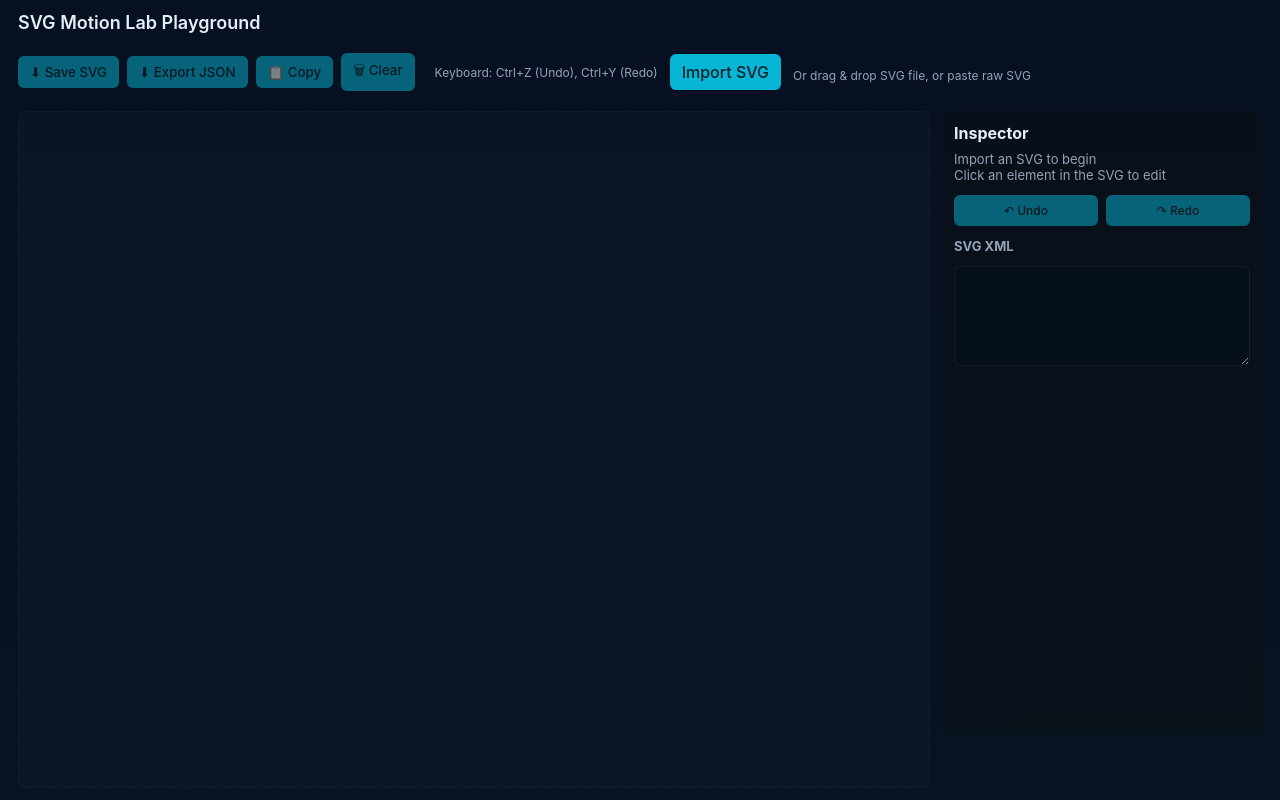
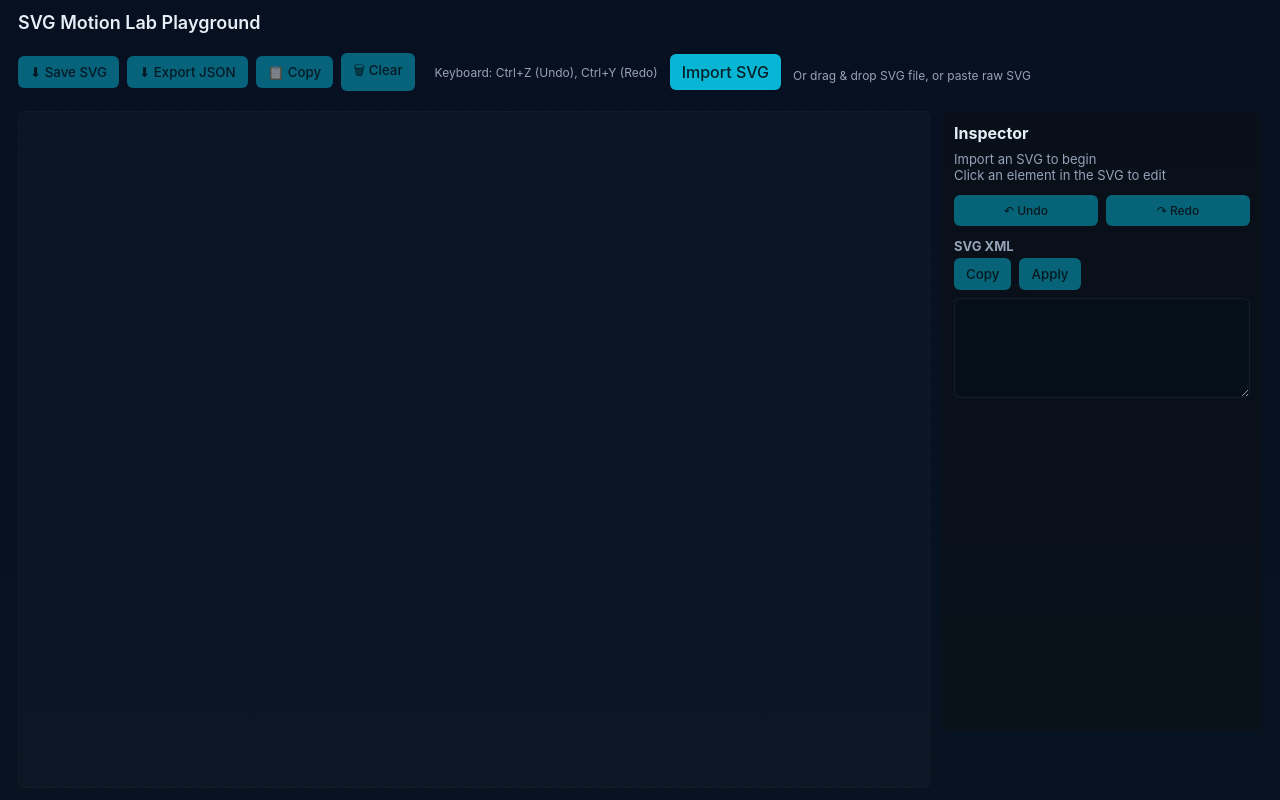
Before and after one commit to universal-bridge-enterprises/SVG-motion-lab-playground, a React (Vite) app: page / in a window 1280 px wide. Built offline with nearby package versions, Linux system fonts and the light colour scheme.

Commit message:
feat: make SVG XML editable, paste/copy/apply in inspector

```diff
--- a/src/components/SVGCanvas.tsx
+++ b/src/components/SVGCanvas.tsx
@@ -121,6 +121,13 @@ export default function SVGCanvas({ svgText, onChange }: Props) {
   }
 
   const svg = containerRef.current?.querySelector('svg')
+  const [xmlText, setXmlText] = useState<string>(svgText || '')
+
+  useEffect(() => {
+    // keep inspector XML in sync when svgText changes externally
+    const current = containerRef.current?.querySelector('svg')?.outerHTML || svgText || ''
+    setXmlText(current)
+  }, [svgText])
 
   return (
     <div className="canvas-root">
@@ -217,7 +224,56 @@ export default function SVGCanvas({ svgText, onChange }: Props) {
 
         <div className="current-xml">
           <h4>SVG XML</h4>
-          <textarea readOnly value={svg?.outerHTML || ''} />
+          <div style={{display: 'flex', gap: 8}}>
+            <button
+              className="btn"
+              onClick={() => {
+                navigator.clipboard.writeText(xmlText || '')
+                // small feedback could be added later
+              }}
+              disabled={!xmlText}
+            >
+              Copy
+            </button>
+            <button
+              className="btn"
+              onClick={() => {
+                // apply textarea contents to canvas
+                try {
+                  renderSVG(xmlText)
+                  onChange(xmlText)
+                  pushToHistory(xmlText)
+                } catch (err) {
+                  console.error('Failed to apply SVG XML', err)
+                }
+              }}
+              disabled={!xmlText}
+            >
+              Apply
+            </button>
+          </div>
+          <textarea
+            value={xmlText}
+            onChange={(e) => setXmlText(e.target.value)}
+            onPaste={(e) => {
+              const txt = e.clipboardData.getData('text')
+              if (txt && txt.trim().startsWith('<svg')) {
+                e.preventDefault()
+                setXmlText(txt)
+                // auto-apply pasted svg
+                renderSVG(txt)
+                onChange(txt)
+                pushToHistory(txt)
+              }
+            }}
+            onKeyDown={(e) => {
+              if ((e.ctrlKey || e.metaKey) && e.key === 'Enter') {
+                renderSVG(xmlText)
+                onChange(xmlText)
+                pushToHistory(xmlText)
+              }
+            }}
+          />
         </div>
       </aside>
     </div>
```
